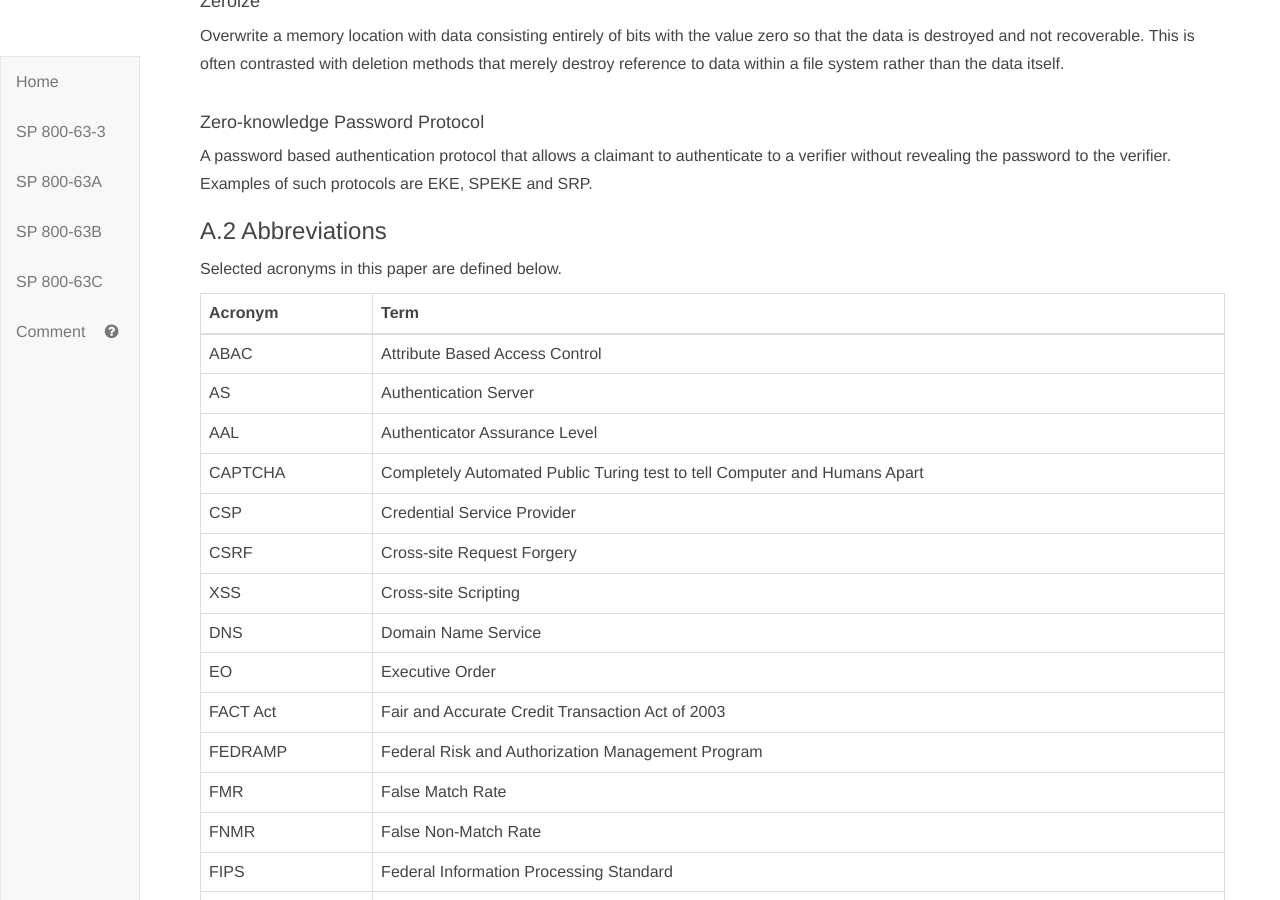
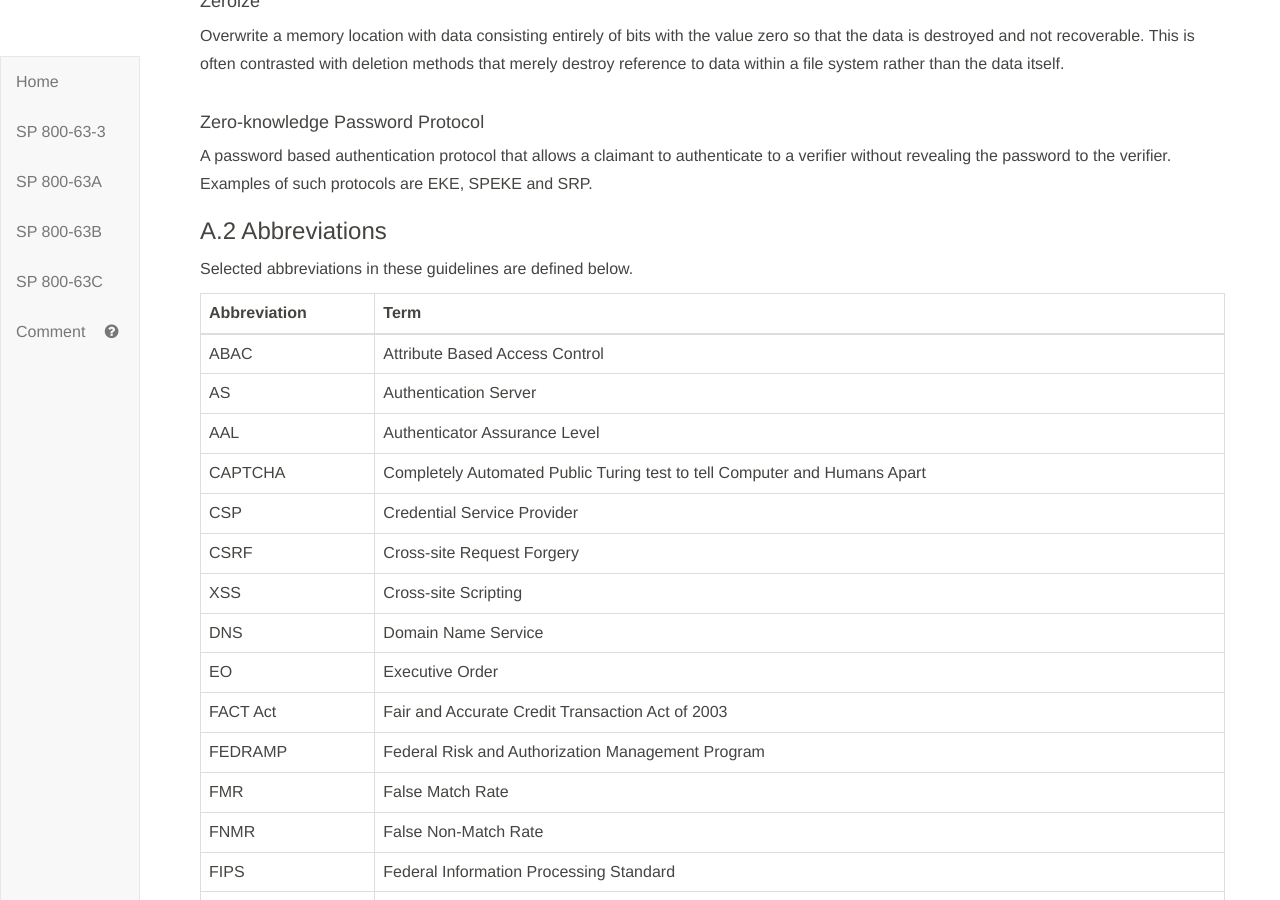
Before and after one commit to usnistgov/800-63-3, a Jekyll site: the page built from sp800-63-3/definitions.md, in a window 1280 px wide and 900 px high, scrolled down 16927 px. Built offline with Jekyll 4.4.1, drawn with Linux system fonts in a browser that asks for light colours; our own code applies the rules of GitHub Pages for plain Markdown files.

Commit message:
More acronym —> abbreviation

```diff
--- a/sp800-63-3/definitions.md
+++ b/sp800-63-3/definitions.md
@@ -456,9 +456,9 @@ A password based authentication protocol that allows a claimant to authenticate
 
 ### A.2 Abbreviations
 
-Selected acronyms in this paper are defined below.
+Selected abbreviations in these guidelines are defined below.
 
-|Acronym|Term|
+|Abbreviation|Term|
 |:-----|:---------|
 |ABAC|Attribute Based Access Control|
 |AS|Authentication Server|
@@ -515,4 +515,4 @@ Selected acronyms in this paper are defined below.
 |TGS|Ticket Granting Server|
 |TGT|Ticket Granting Ticket|
 |TLS|Transport Layer Security|
-|Voice-over-IP|VOIP|
+|VOIP|Voice-over-IP|
```
